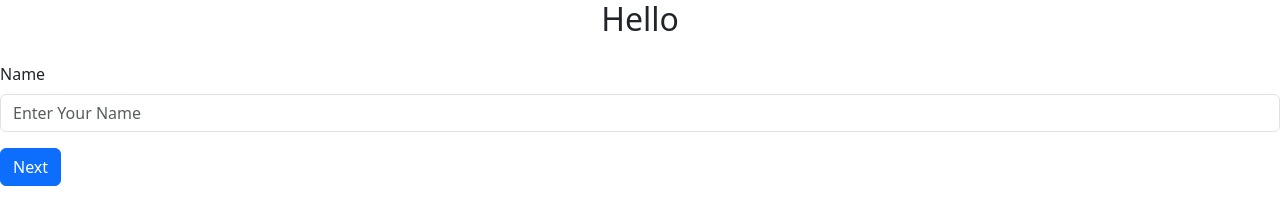
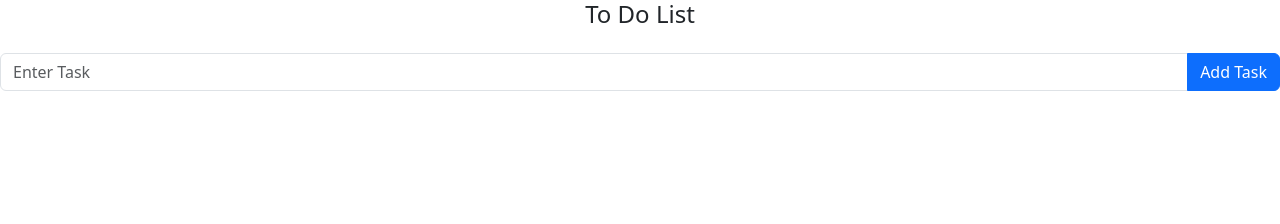
Before and after one commit to 611111A/IT-ELECT, a plain HTML site: page index2.html in a window 1280 px wide. Drawn offline with nearby package versions, Linux system fonts and the light colour scheme.

Commit message:
Add files via upload

```diff
--- a/index2.html
+++ b/index2.html
@@ -3,40 +3,49 @@
 <head>
     <meta charset="UTF-8">
     <meta name="viewport" content="width=device-width, initial-scale=1.0">
-    <title>Greeting</title>
+    <title>To do</title>
     <link href="https://cdn.jsdelivr.net/npm/bootstrap@5.3.5/dist/css/bootstrap.min.css" rel="stylesheet" integrity="sha384-SgOJa3DmI69IUzQ2PVdRZhwQ+dy64/BUtbMJw1MZ8t5HZApcHrRKUc4W0kG879m7" crossorigin="anonymous">
-
+    <style>
+        li.Completed{
+            text-decoration: line-through;
+            color: gray;
+        }
+    </style>
 </head>
 <body>
-    <div class="greet box">
-        <h2 class="mb-4 text-center">Hello</h2>
-        <div class="mb-3">
-            <label for="nameInput" class="form-label">Name</label>
-            <input type="text" class="form-control" id="nameInput"
-            placeholder="Enter Your Name">
+    <div class="a">
+        <div class="form-container">
+            <h4 class="text-center mb-4">To Do List</h4>
+            <div class="input-group mb-3">
+                <input type="text" id="taskInput"
+                class="form-control" placeholder="Enter Task">
+                <button class="btn btn-primary" onclick="addtask()">
+                    Add Task
+                </button>
+            </div>
+
+            <ul id="taskList" class="list-group"></ul>
         </div>
-        <!--Button Next-->
-        <button onclick="greetuser()" class="btn btn-primary" w-100>Next</button>
-        <div class="alert alert-info mt-4 d-none" id="greetingAlert" role="alert"></div>
     </div>
+
     <script>
-        function greetuser() {
-            const name = document.getElementById("nameInput").value;
-            const alertBox = document.getElementById("greetingAlert");
-
-            if (name.trim() !== "") {
-                alertBox.innerText = `Hello, ${name}! Welcome!`;
-                alertBox.classList.remove("d-none");
-
-                alertBox.classList.remove("alert-warning");
-                alertBox.classList.add("alert-info");
-            }else{
-                alertBox.innerText = "Please Enter Your Name";
-                alertBox.classList.remove("d-none");
-
-                alertBox.classList.remove("alert-info");
-                alertBox.classList.add("alert-warning");
+        function addtask(){
+            const input = document.getElementById("taskInput");
+            const taskText = input.value.trim();
+            if (taskText === ""){
+                alert("Please enter a task!");
+                return;
             }
+            const li = document.createElement("li");
+            li.className = "list-group-item d-flex justify-content-between align-items-center";
+            li.innerHTML = `<span>${taskText}</span>
+            <button class="btn btn-sm btn-success" onclick="mark(this)"> Done </button>`;
+            document.getElementById("taskList").appendChild(li);
+            input.value="";
+        }
+        function mark(button){
+            const task = button.parentElement;
+            task.classList.toggle("Completed");
         }
     </script>
 
```
